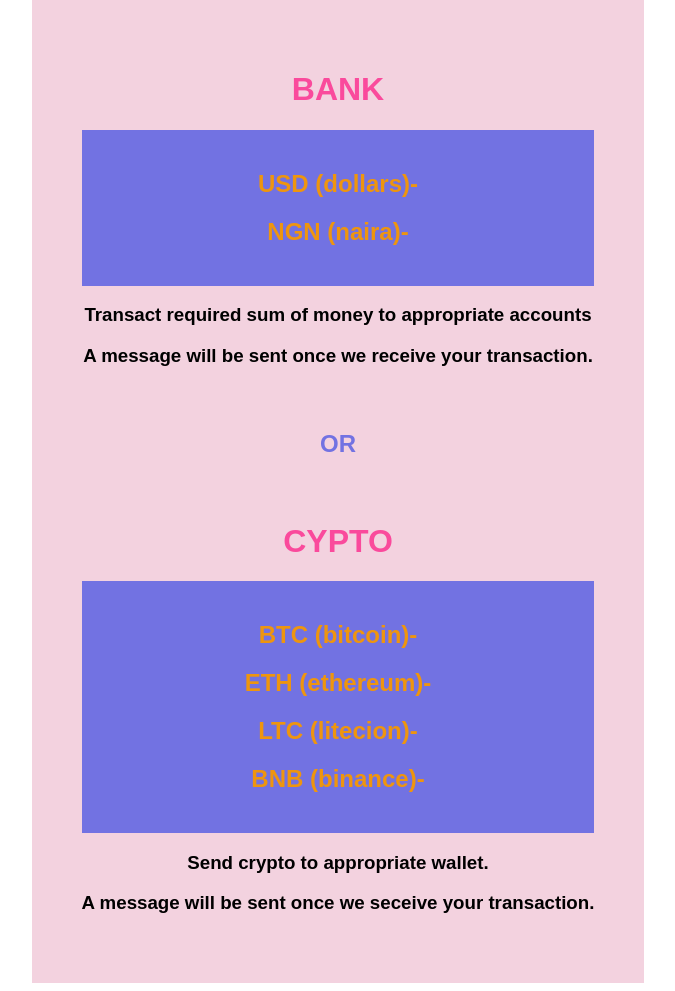
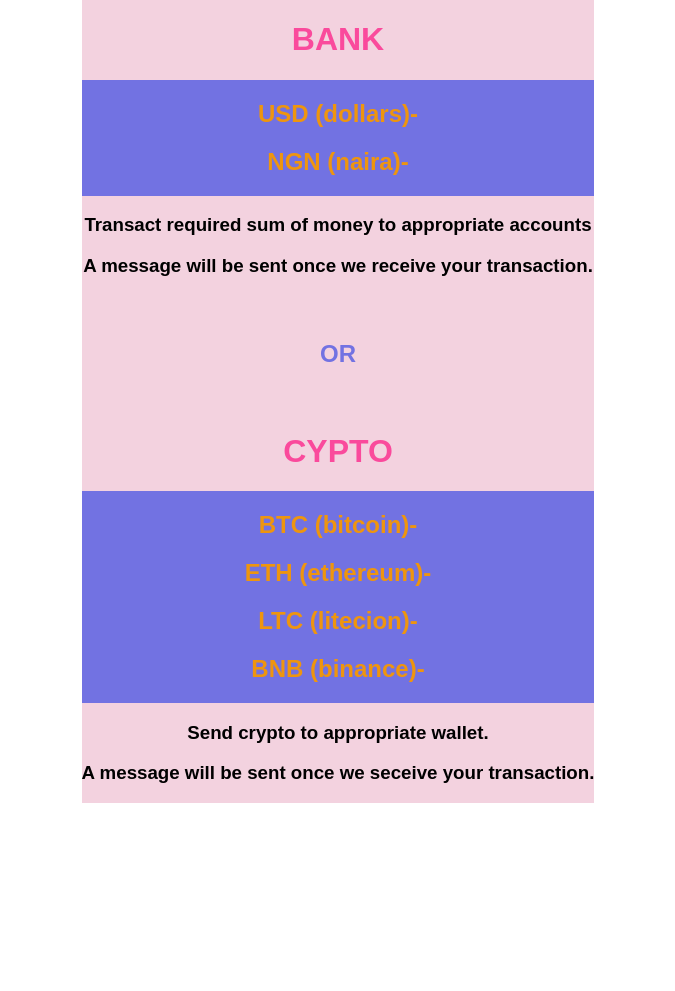
Before and after one commit to barnabas-agbulu/coin-store, a PHP site: page /buy.html in a window 1280 px wide. Shown: the part 115-1106 px from the top of the page, without its empty margins (302-977 px from the left). After the commit the page ends 918 px from the top, so only its background shows below. Run offline with PHP 8.4, Linux system fonts and the light colour scheme.

Commit message:
Update buy.css

```diff
--- a/buy.css
+++ b/buy.css
@@ -78,7 +78,7 @@
         color:rgb(238, 149, 15) ;
         display: flex;
         flex-direction: column;
-        padding: 20px;
+/*         padding: 20px; */
 
     }
     h1{
@@ -86,7 +86,7 @@
     }
     .nav3{
         background-color: rgb(243, 210, 223);
-        padding: 50px;
+/*         padding: 50px; */
         display: flex;
         flex-direction: column;
     }
```
